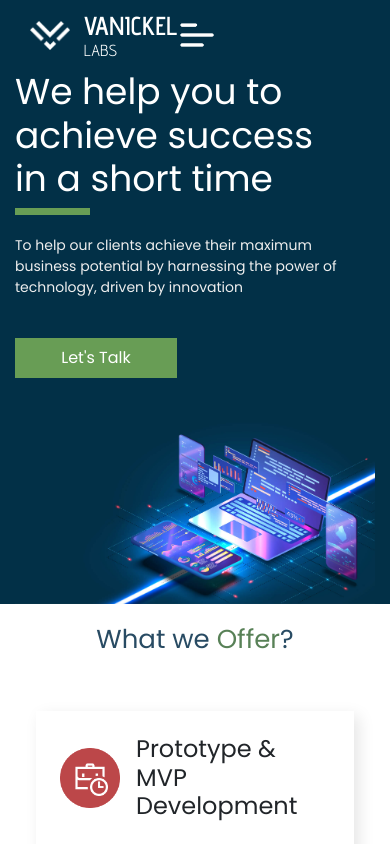
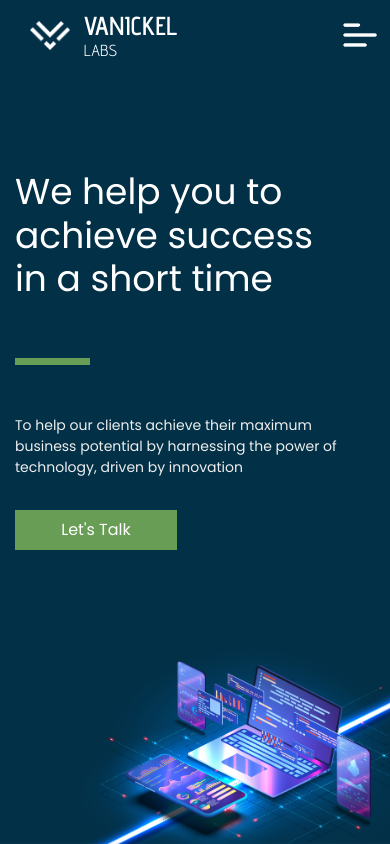
Before and after one commit to vishwaabhinav/vanickel, a React (Create React App) app: page / in a window 390 px wide. Built offline with nearby package versions, Linux system fonts and the light colour scheme.

Commit message:
bunch of css fixes

```diff
--- a/src/components/WeOffer/we-offer.component.jsx
+++ b/src/components/WeOffer/we-offer.component.jsx
@@ -36,7 +36,7 @@ function WeOffer() {
                   Prototype &amp; MVP Development
                 </h3>
               </div>
-              <p className="detail" style={{height: protoType?"auto":"0",transition:"1s"}}>
+              <p className={"detail  " + (protoType? 'detail_open':'')} >
               Support in transforming ideation into tangibility.
               Swift unlocking of business cases and rapid prototyping for market testing,
               feedback and scale up planning. We provide the advantage of cost efficient projects within a compact time frame.
@@ -80,10 +80,10 @@ function WeOffer() {
               <div className="offer-details d-flex align-items-center mb-4">
                 <img className="offer-img" src={webapp} alt="" />
                 <h3 className="offer-title m-0 ml-3">
-                  Mobile & WebApp Development
+                  Mobile &amp; WebApp Development
                 </h3>
               </div>
-              <p className="detail" style={{height: mobileapp?"auto":"0",transition:"1s"}}>
+              <p className={"detail  " + (mobileapp? 'detail_open':'')} >
               Build cross-platform applications that are compatible across devices. Includes user app, publisher interface, server side components, testing, deployment, end to end support in rollout.
               </p>
               <button className="view-details m-0 text-right"
@@ -132,7 +132,7 @@ function WeOffer() {
                 <img className="offer-img" src={legacy} alt="" />
                 <h3 className="offer-title m-0 ml-3">Legacy Migration</h3>
               </div>
-              <p className="detail" style={{height: legacyMigration?"auto":"0",transition:"1s"}}>
+              <p className={"detail  " + (legacyMigration? 'detail_open':'')} >
               Support in migrating &amp; re-engineering your existing legacy data into flexible to adapt applications, which lead your business transformation initiatives by providing the most up to date user experience.
               </p>
               <button className="view-details m-0 text-right"
@@ -176,7 +176,7 @@ function WeOffer() {
                   Machine Learning/ Deep Learning
                 </h3>
               </div>
-              <p className="detail" style={{height: machine?"auto":"0",transition:"1s"}}>
+              <p className={"detail  " + (machine? 'detail_open':'')} >
               We offer services starting from creating scalable data pipelines to coming up with efficient algorithms, across areas such as computer vision or natural language processing, etc; To build the perfect learning solution for your customers.
               </p>
               <button className="view-details m-0 text-right"
@@ -218,7 +218,7 @@ function WeOffer() {
                 <img className="offer-img" src={block} alt="" />
                 <h3 className="offer-title m-0 ml-3">Blockchain Development</h3>
               </div>
-              <p className="detail" style={{height: blockChain?"auto":"0",transition:"1s"}}>
+              <p className={"detail  " + (blockChain? 'detail_open':'')} >
               Help in understanding the technology as well as the potential behind this new economy and guide your path in blockchain based digital transformation, such as leveraging smart contracts or apps powered by distributed ledgers.
               </p>
               <button className="view-details m-0 text-right"
@@ -260,7 +260,7 @@ function WeOffer() {
                 <img className="offer-img" src={support} alt="" />
                 <h3 className="offer-title m-0 ml-3">Support for Scale</h3>
               </div>
-              <p className="detail" style={{height: supportScale?"auto":"0",transition:"1s"}}>
+              <p className={"detail  " + (supportScale? 'detail_open':'')} >
               Having scaled the products from tens of users to thousands and then millions, we know the challenges involved. We can help you do the same for your rocket-ship.
               </p>
               <button className="view-details m-0 text-right"
--- a/src/pages/home/home.jsx
+++ b/src/pages/home/home.jsx
@@ -1,4 +1,5 @@
-import React from "react";
+/* eslint-disable no-unused-vars */
+import React, { useState, useEffect } from "react";
 import AboutUs from "../../components/AboutUs/about-us.component";
 import ContactUs from "../../components/ContactUs/contact-us.component";
 import Header from "../../components/Header/header.component";
@@ -9,9 +10,11 @@ import TotalsSection from "../../components/TotalsSection/totals-section.compone
 import WeOffer from "../../components/WeOffer/we-offer.component";
 
 function Home() {
+  const { height } = useWindowDimensions();
+
   return (
     <div className="home">
-      <div className="header-section_container full-section">
+      <div className="header-section_container full-section" style={{height:height}}>
         <Header />
         <HeaderSection />
       </div>
@@ -25,4 +28,29 @@ function Home() {
   );
 }
 
+function getWindowDimensions() {
+  const { innerWidth: width, innerHeight: height } = window;
+  return {
+    width,
+    height
+  };
+}
+
+function useWindowDimensions() {
+  const [windowDimensions, setWindowDimensions] = useState(getWindowDimensions());
+
+  useEffect(() => {
+    function handleResize() {
+      setWindowDimensions(getWindowDimensions());
+    }
+
+    window.addEventListener('resize', handleResize);
+    return () => window.removeEventListener('resize', handleResize);
+  }, []);
+
+  return windowDimensions;
+}
+
 export default Home;
+
+/* eslint-disable no-unused-vars */
--- a/src/styles/_header_section.scss
+++ b/src/styles/_header_section.scss
@@ -1,8 +1,8 @@
 .header-section_container {
-  background: url("../assets/headerBg.jpg");
+  // background: url("../assets/headerBg.jpg");
+  background: #023047;
   background-repeat: no-repeat;
   background-size: 100% 100%;
-  // background: #023047;
   .header_container {
     padding: 38px 60px;
 
@@ -55,18 +55,32 @@
   }
 
   .header-section {
-    margin: 100px 0 0 123px;
+    padding-left: 12.3em;
+    flex-grow: 5;
+    height: 100%;
+    background: url("../assets/headerBg.jpg");
+    background-position: bottom right;
+    background-repeat: no-repeat;
+    background-size: contain;
 
     .content_container {
       // width: 530px;
       color: #fff;
+      height: 100%;
+      padding-top: 10em;
+      // padding-bottom: 10em;
+
+      div {
+        display: flex;
+        flex-direction: column;
+      }
 
       & > div:nth-child(2) {
         display: none;
       }
 
       .we-help_header {
-        font-size: 6.4em;
+        font-size: 5em;
         font-weight: 400;
       }
 
@@ -74,13 +88,14 @@
         width: 75px;
         height: 7.5px;
         background: #689d55;
+        margin: 5em 0;
       }
 
       .we-help-para {
         font-size: 2.4em;
         font-weight: 400;
         color: #eeeeee;
-        margin-top: 80px;
+        // margin-top: 80px;
       }
 
       .lets-talk-btn {
@@ -93,8 +108,9 @@
         color: #fff;
         font-size: 2.4em;
         cursor: pointer;
-        margin-top: 80px;
-        margin-bottom: 2em;
+        margin-top: 1em;
+        // margin-bottom: 2em;
+        // margin-top: auto;
       }
     }
   }
@@ -134,10 +150,15 @@
     }
 
     .header-section {
-      margin: 60px 0 0 100px;
+      padding: 60px 0 0 100px;
+
+      & > div:nth-child(2) {
+        display: none;
+      }
 
       .content_container {
         // width: 530px;
+        height: 100%;
 
         .we-help_header {
           font-size: 4.6em;
@@ -145,7 +166,7 @@
 
         .we-help-para {
           font-size: 1.8em;
-          margin-top: 60px;
+          // margin-top: 60px;
         }
 
         .lets-talk-btn {
@@ -157,7 +178,7 @@
           color: #fff;
           font-size: 2em;
           cursor: pointer;
-          margin-top: 80px;
+          // margin-top: 80px;
         }
       }
     }
@@ -181,6 +202,7 @@
 
         .toggler {
           width: 40px;
+          margin-left: auto;
         }
 
         .logo_container {
@@ -244,14 +266,15 @@
 
     .header-section {
       margin: 0;
+      padding: 0;
+
+      & > div:nth-child(2) {
+        display: none;
+      }
 
       .content_container {
         // width: 530px;
         color: #fff;
-
-        & > div:nth-child(2) {
-          display: block;
-        }
 
         .we-help_header {
           font-size: 3.6em;
@@ -267,14 +290,14 @@
 
         .we-help-para {
           font-size: 1.4em;
-          margin-top: 20px;
+          // margin-top: 20px;
         }
 
         .lets-talk-btn {
           width: 45%;
           height: 40px;
           font-size: 1.6em;
-          margin-top: 40px;
+          // margin-top: 40px;
         }
       }
     }
--- a/src/styles/_layouts.scss
+++ b/src/styles/_layouts.scss
@@ -13,6 +13,11 @@ body {
   margin: 0px;
   padding: 0px;
   overflow-x: hidden;
+}
+
+.header-section_container {
+  display: flex;
+  flex-direction: column;
 }
 
 .full-section {
--- a/src/styles/_we-offer.scss
+++ b/src/styles/_we-offer.scss
@@ -18,6 +18,10 @@
   }
 
   .offers_container {
+    background: url("../assets/we_offer.png") no-repeat;
+    background-position: center;
+    background-size: auto 95%;
+
     .offer-column {
       // padding: 20px 40px!important;
       // margin: 20px 40px;
@@ -36,6 +40,12 @@
 
         .detail {
           overflow-y: hidden;
+          transition: max-height 0.3s ease;
+          height: 0px;
+        }
+
+        .detail_open {
+          height: auto;
         }
 
         .offer-details {
@@ -178,6 +188,7 @@
     }
 
     .offers_container {
+      background: none;
       .offer-column {
         // padding: 20px 40px!important;
         // margin: 20px 40px;
```
Also changed, not shown: src/assets/we_offer.png (added), 1 other file (tests, documents, lock files or other folders).
